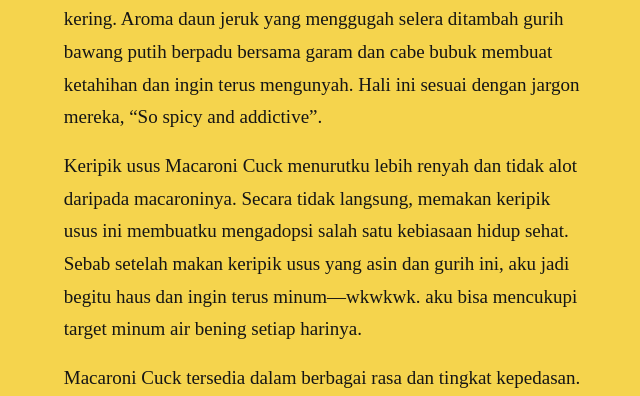
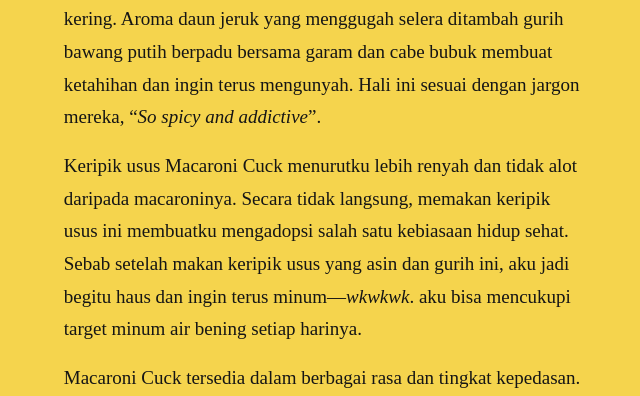
Before and after one commit to mencarimedok/mencarimedok.github.io, a Jekyll site: the page built from _posts/2026-02-22-renyah-tanpa-henti-keripik-usus-macaroni-cuck.md, in a window 1280 px wide. Shown: the part 995-1391 px from the top of the page, without its empty margins (315-955 px from the left). Built offline with Jekyll 4.4.1, drawn with Linux system fonts in a browser that asks for light colours; some web fonts are replaced; some of the changed text lies outside the part shown.

Commit message:
Update 2026-02-22-renyah-tanpa-henti-keripik-usus-macaroni-cuck.md

```diff
--- a/_posts/2026-02-22-renyah-tanpa-henti-keripik-usus-macaroni-cuck.md
+++ b/_posts/2026-02-22-renyah-tanpa-henti-keripik-usus-macaroni-cuck.md
@@ -13,9 +13,9 @@
 
 Sesuai nama Macaroni Cuck, jualan utama gerai ini adalah macaroni. Hanya saja, dibandingkan makaroni, aku lebih menyukai keripik usus; bahkan jadi keripik usus favoritku.
 
-Kekhasan utama seluruh varian Macaroni Cuck adalah bumbu utama yang memiliki  rasa bawang dan daun jeruk. Ini bikin sensasinya berasa makan ayam geprek dengan sambal bawang versi kering. Aroma daun jeruk yang menggugah selera ditambah gurih bawang putih berpadu bersama garam dan cabe bubuk membuat ketahihan dan ingin terus mengunyah. Hali ini sesuai dengan jargon mereka, "So spicy and addictive".
+Kekhasan utama seluruh varian Macaroni Cuck adalah bumbu utama yang memiliki  rasa bawang dan daun jeruk. Ini bikin sensasinya berasa makan ayam geprek dengan sambal bawang versi kering. Aroma daun jeruk yang menggugah selera ditambah gurih bawang putih berpadu bersama garam dan cabe bubuk membuat ketahihan dan ingin terus mengunyah. Hali ini sesuai dengan jargon mereka, "_So spicy and addictive_".
 
-Keripik usus Macaroni Cuck menurutku lebih renyah dan tidak alot daripada macaroninya. Secara tidak langsung, memakan keripik usus ini membuatku mengadopsi salah satu kebiasaan hidup sehat. Sebab setelah makan keripik usus yang asin dan gurih ini, aku jadi begitu haus dan ingin terus minum—wkwkwk. aku bisa mencukupi target minum air bening setiap harinya.
+Keripik usus Macaroni Cuck menurutku lebih renyah dan tidak alot daripada macaroninya. Secara tidak langsung, memakan keripik usus ini membuatku mengadopsi salah satu kebiasaan hidup sehat. Sebab setelah makan keripik usus yang asin dan gurih ini, aku jadi begitu haus dan ingin terus minum—_wkwkwk_. aku bisa mencukupi target minum air bening setiap harinya.
 
 Macaroni Cuck tersedia dalam berbagai rasa dan tingkat kepedasan. Pilihan rasa yang paling aku suka adalah Bawang dan Daun Jeruk. Selain itu, ada varian rasa Bawang Asin, Keju, Barbeque, dan Balado. Tingkat kepedasan bisa dipilih dari level 0 sampai level 5.
 
```
